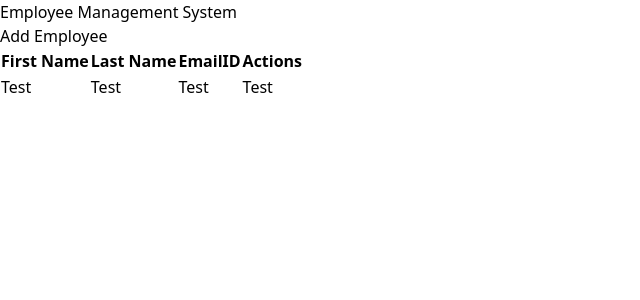
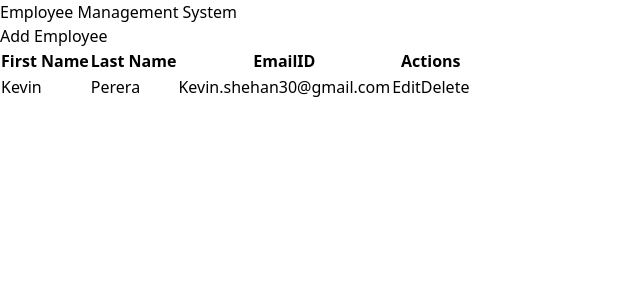
Before and after one commit to KevinShehan/empmange_system, a React (Vite) app in the folder my-project/: page / in a window 1280 px wide. Shown: the top 300 px of the page, without its empty margins (0-640 px from the left). Built offline with nearby package versions, Linux system fonts and the light colour scheme.

Commit message:
table ui created

```diff
--- a/my-project/src/components/EmployeeList.jsx
+++ b/my-project/src/components/EmployeeList.jsx
@@ -17,12 +17,21 @@ const EmployeeList = () => {
             </tr>
           </thead>
           <tbody>
-              <tr className='bg-white'>
-                <td className='text-left'>Test</td>
-                <td>Test</td>
-                <td>Test</td>
-                <td>Test</td>
-              </tr>
+            <tr className='bg-white'>
+              <td className='text-left px-6 py-4 whitespace-nowrap'>
+                <div className="text-sm text-gray-600">Kevin</div>
+              </td>
+              <td className='text-left px-6 py-4 whitespace-nowrap'>
+                <div className="text-sm text-gray-600">Perera</div>
+              </td>
+              <td className='text-left px-6 py-4 whitespace-nowrap'>
+                <div className="text-sm text-gray-600">Kevin.shehan30@gmail.com</div>
+              </td>
+              <td className='text-right px-6 py-4 whitespace-nowrap font-medium text-sm'>
+                <a href="" className="text-indigo-600 hover:text-indigo-800 px-4">Edit</a>
+                <a href="" className="text-red-600 hover:text-red-800 px-4">Delete</a>
+              </td>
+            </tr>
           </tbody>
         </table>
       </div>
```
